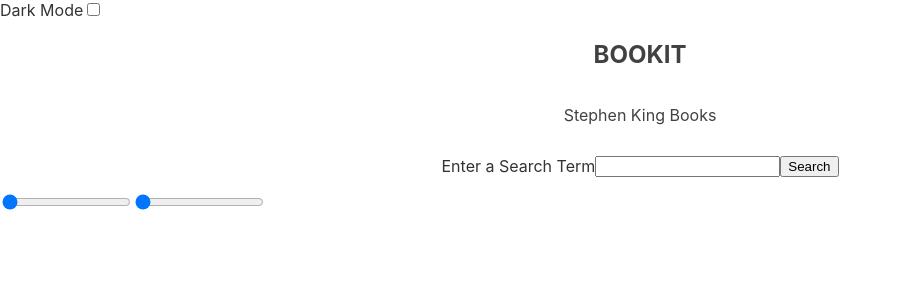
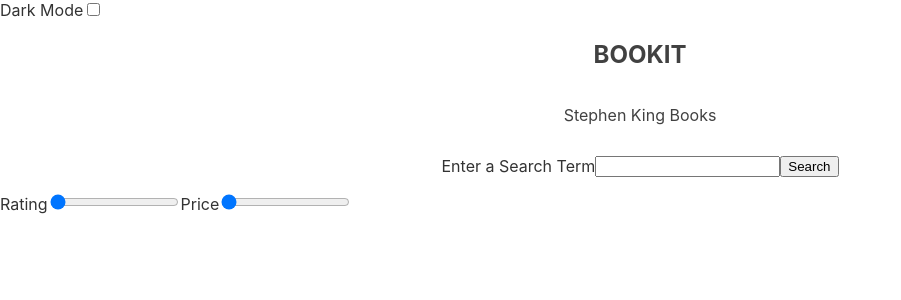
Before and after one commit to packback2000/BrainStation-PairProgramming, a React (Create React App) app in the folder client/bookit/: page / in a window 1280 px wide. Shown: the top 300 px of the page, without its empty margins (0-901 px from the left). Built offline with nearby package versions, Linux system fonts and the light colour scheme.

Commit message:
Final Commit before demo

```diff
--- a/client/bookit/src/Components/ListView/ListView.js
+++ b/client/bookit/src/Components/ListView/ListView.js
@@ -99,16 +99,8 @@
 
   handleSubmit = (e) => {
     e.preventDefault();
-    let bookVar = this.state.searchData.filter((book) => {
-            if (book.title === (this.state.search) || book.author === (this.state.search)) {
-                return book
-            }
-        })
-        this.setState({
-          searchData: bookVar
-        })
-
-    }
+    this.getSearchData();
+  }
 
   render() {
     return (
@@ -129,6 +121,7 @@
           <div>
             <div>
               <div>
+                <label htmlFor="ratingRange">Rating</label>
                 <input
                   type="range"
                   onChange={this.rangeChangeHandler}
@@ -138,6 +131,7 @@
                   className="slider"
                   id="ratingRange"
                 ></input>
+                <label htmlFor="priceRange">Price</label>
                 <input
                   type="range"
                   onChange={this.rangeChangeHandler}
```
Also changed, not shown: 1 other file (tests, documents, lock files or other folders).
